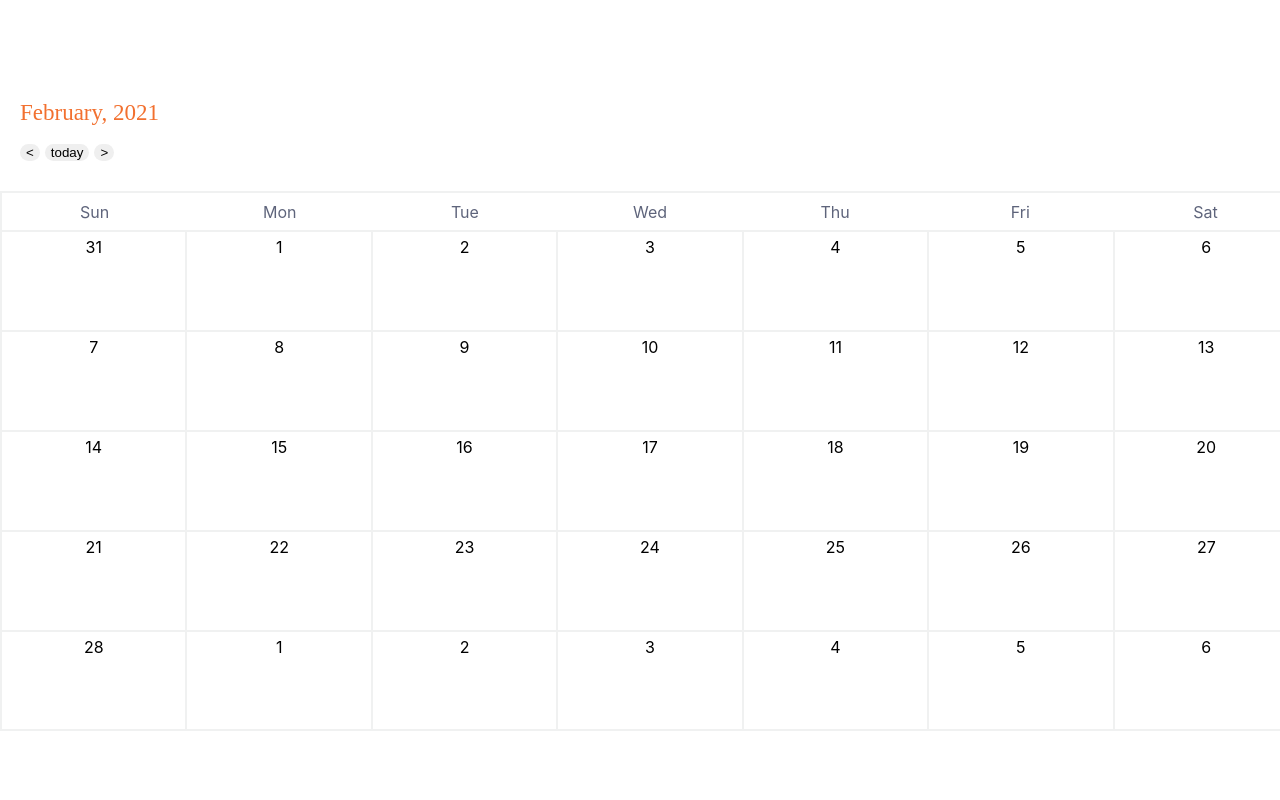
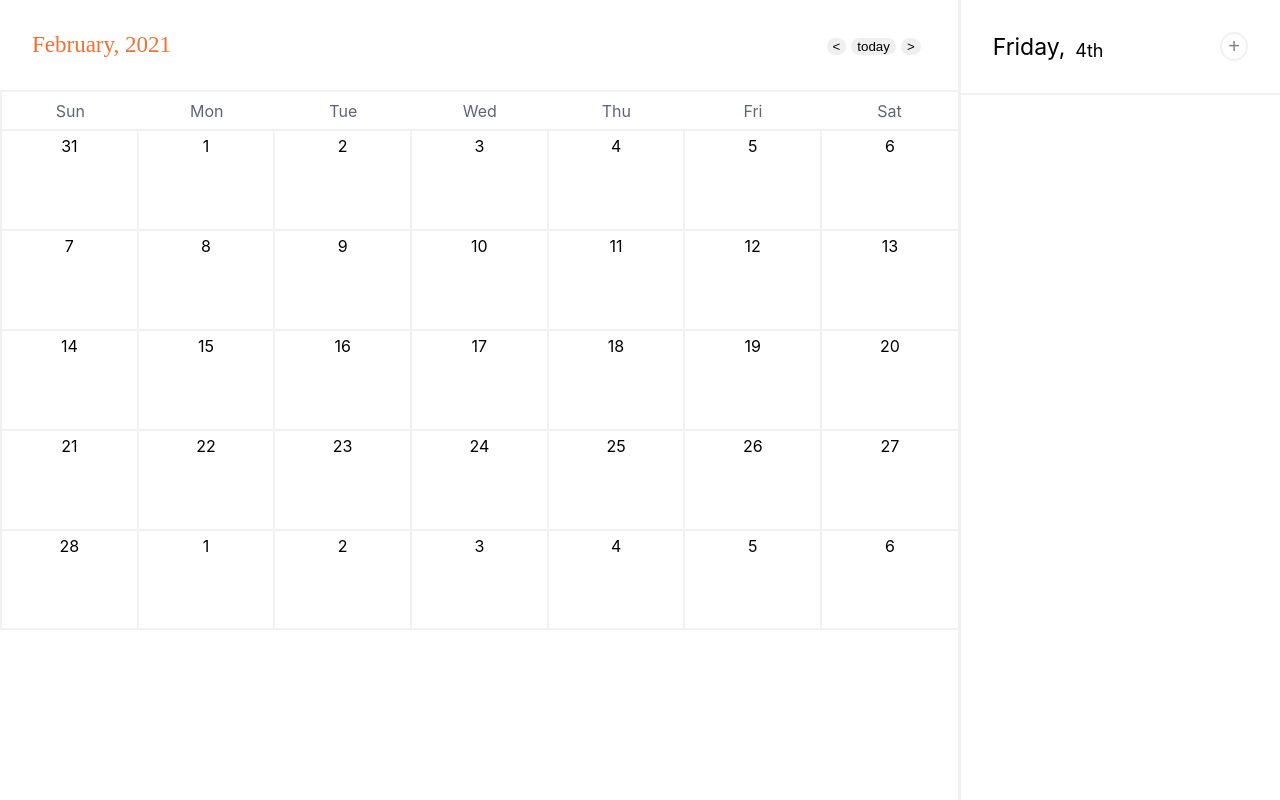
Before and after one commit to LeeChaeng/new_cemi, a React (Create React App) app: page / in a window 1280 px wide. Built offline with nearby package versions, Linux system fonts and the light colour scheme; a web font is replaced by a local one.

Commit message:
feat: add TodoComponent

```diff
--- a/src/components/Calendar.tsx
+++ b/src/components/Calendar.tsx
@@ -33,7 +33,6 @@ const Calendar = () => {
     let {
       target: { id },
     } = event;
-    console.log(id);
     let current = document.getElementById(selectedDate.getTime().toString());
     if (current) {
       current.className = "item";
@@ -46,7 +45,7 @@ const Calendar = () => {
   };
 
   return (
-    <>
+    <Box>
       <Title>
         <div className="title">{format(selectedDate, "MMMM, yyyy")}</div>
         <Button>
@@ -60,6 +59,7 @@ const Calendar = () => {
           <div key={idx}>{day}</div>
         ))}
       </Weekend>
+      <div>
         <Container>
           {days.map((item) => (
             <div
@@ -72,21 +72,24 @@ const Calendar = () => {
             </div>
           ))}
         </Container>
-    </>
+      </div>
+    </Box>
   );
 };
 
+const Box = styled.div`
+  flex: 3;
+`;
+
 const Title = styled.div`
   display: flex;
-  flex-direction: column;
-  justify-content: flex-start;
+  flex-direction: row;
+  justify-content: space-between;
+  align-items: center;
   text-align: left;
-  padding-left: 20px;
-  padding-bottom: 30px;
-  /* border: solid; */
+  padding: 32px;
   & > .title {
     font-size: 23px;
-    padding-bottom: 15px;
     font-family: "Bold";
     color: #f2702f;
   }
@@ -106,10 +109,12 @@ const Container = styled.div`
   grid-auto-rows: minmax(100px, auto);
   border-left: solid 1px #f0f1f1;
   border-bottom: solid 2px #f0f1f1;
-  border-right: solid 1px #f0f1f1;
   & > .item {
     border: solid 1px #f0f1f1;
     padding-top: 5px;
+  }
+  & > .item:nth-child(7n) {
+    border-right: none;
   }
   & > .select {
     color: #f2702f;
@@ -128,6 +133,7 @@ const Weekend = styled.div`
   }
   border: solid 2px #f0f1f1;
   border-bottom: solid 1px #f0f1f1;
+  border-right: none;
 `;
 
 export default Calendar;
--- /dev/null
+++ b/src/components/TodoList.tsx
@@ -0,0 +1,54 @@
+import React from "react";
+import styled from "styled-components";
+
+const TodoList = () => {
+  return (
+    <Container>
+      <Title>
+        <Info>
+          <span className="day">Friday, </span>
+          <span className="week"> 4th</span>
+        </Info>
+        <button className="add">+</button>
+      </Title>
+      <Button></Button>
+    </Container>
+  );
+};
+
+const Container = styled.div`
+  flex: 1;
+  height: 100vh;
+  border-left: solid 3px #f0f1f1;
+`;
+
+const Title = styled.div`
+  display: flex;
+  padding: 32px;
+  border-bottom: solid #f0f1f1 2px;
+  justify-content: space-between;
+  align-items: center;
+  & > .add {
+    background-color: white;
+    border-radius: 50%;
+    border: 2px solid #f0f1f1;
+    font-size: 20px;
+    color: gray;
+  }
+`;
+
+const Info = styled.div`
+  display: flex;
+  align-items: flex-end;
+  & > .day {
+    font-size: 23px;
+  }
+  & > .week {
+    font-size: 18px;
+    margin-left: 10px;
+  }
+`;
+
+const Button = styled.div``;
+
+export default TodoList;
--- a/src/routes/Home.tsx
+++ b/src/routes/Home.tsx
@@ -1,20 +1,18 @@
 import React from "react";
 import styled from "styled-components";
 import Calendar from "../components/Calendar";
+import TodoList from "../components/TodoList";
 
 const Home = () => {
   return (
     <Container>
       <Calendar />
+      <TodoList />
     </Container>
   );
 };
 
 const Container = styled.div`
-  /* background-color: green; */
-  width: 1300px;
-  height: 700px;
-  margin: 0 auto;
-  margin-top: 100px;
+  display: flex;
 `;
 export default Home;
```
Lines whose indentation alone changed are shown as unchanged.
